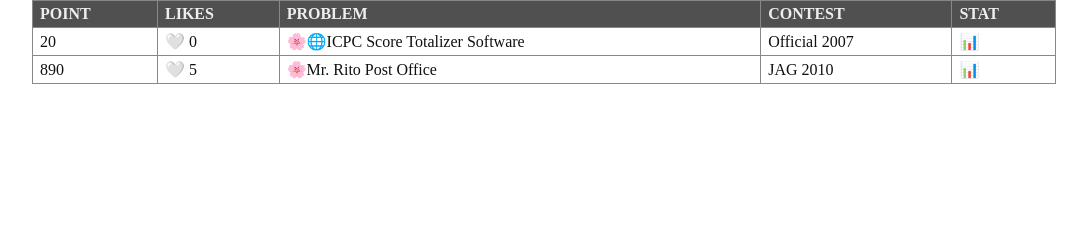
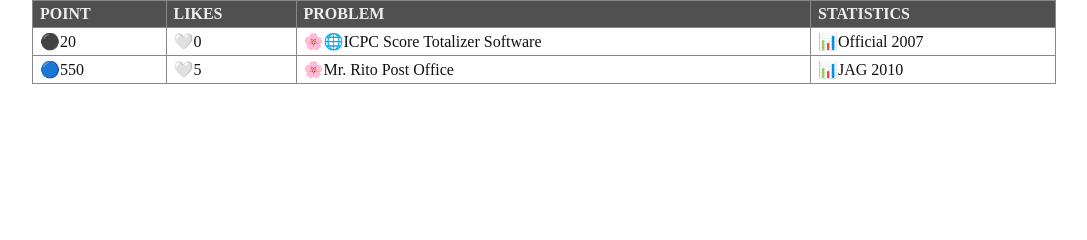
Before and after one commit to ir5/icpc-japan-problems, a FastAPI app: page / in a window 1280 px wide. Shown: the part 281-521 px from the top of the page, without its empty margins (96-1183 px from the left). Run offline with FastAPI, Linux system fonts and the light colour scheme.

Commit message:
Table: a little change

```diff
--- a/templates/problems/problem_table.html
+++ b/templates/problems/problem_table.html
@@ -4,24 +4,21 @@
       <th>POINT</th>
       <th>LIKES</th>
       <th>PROBLEM</th>
-      <th>CONTEST</th>
-      <th>STAT</th>
+      <th>STATISTICS</th>
     </tr>
   </thead>
   <tbody>
     <tr>
-      <td>20</td>
-      <td>&#x1f90d; 0</td>
+      <td>&#x26ab;20</td>
+      <td>&#x1f90d;0</td>
       <td>&#x1f338;&#x1f310;ICPC Score Totalizer Software</td>
-      <td>Official 2007</td>
-      <td>&#x1f4ca;</td>
+      <td>&#x1f4ca;Official 2007</td>
     </tr>
     <tr>
-      <td>890</td>
-      <td>&#x1f90d; 5</td>
+      <td>&#x1f535;550</td>
+      <td>&#x1f90d;5</td>
       <td>&#x1f338;Mr. Rito Post Office</td>
-      <td>JAG 2010</td>
-      <td>&#x1f4ca;</td>
+      <td>&#x1f4ca;JAG 2010</td>
     </tr>
   </tbody>
 </table>
```
